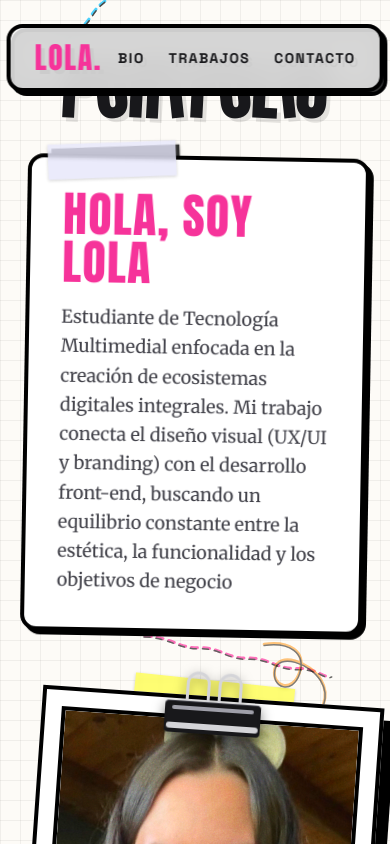
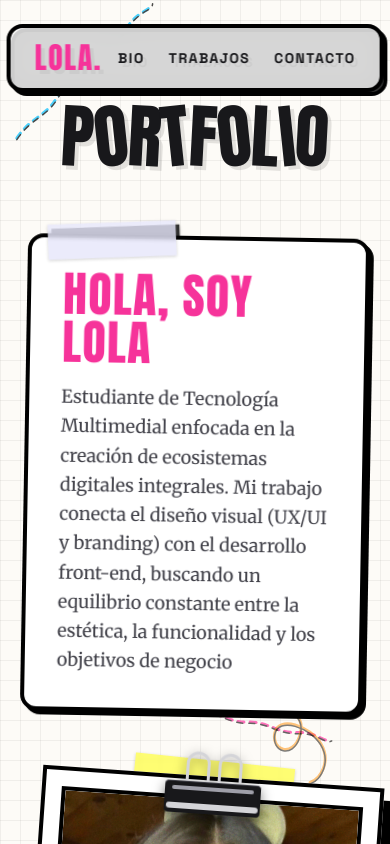
Before and after one commit to lolitaamazza/portfolio-lolamazza, a React (Vite) app: page / in a window 390 px wide. Shown: the top 844 px of the page. Built offline with nearby package versions, Linux system fonts and the light colour scheme.

Commit message:
responsive

```diff
--- a/src/App.tsx
+++ b/src/App.tsx
@@ -70,7 +70,7 @@ export default function App() {
       </nav>
 
       {/* Hero Section */}
-       <section className="pt-48 pb-40 md:py-32 px-6 max-w-7xl mx-auto relative overflow-hidden">
+      <section className="pt-64 pb-48 md:pt-48 md:pb-32 px-6 max-w-7xl mx-auto relative overflow-hidden mb-32 md:mb-0">
 
         <div className="w-full relative h-full flex flex-col justify-center mt-8 md:mt-0">
 
@@ -94,7 +94,7 @@ export default function App() {
             transition={{ repeat: Infinity, duration: 5, ease: "easeInOut" }}
             className="absolute bottom-10 right-5 md:bottom-1/4 md:right-20 circular-sticker w-36 h-36 p-4 bg-pink-500 text-white font-handwriting font-bold text-2xl z-20 flex items-center justify-center"
           >
-            <div className="transform rotate-12 text-center">100%<br/>Creativa</div>
+            <div className="transform rotate-12 text-center">100%<br />Creativa</div>
           </motion.div>
 
 
@@ -144,7 +144,7 @@ export default function App() {
                 initial={{ opacity: 0 }}
                 animate={{ opacity: 1 }}
                 transition={{ delay: 1 }}
-              className="sticker bg-white p-8 max-w-xl rotate-1"
+                className="sticker bg-white p-8 max-w-xl rotate-1 mt-16 md:mt-0"
               >
                 <div className="washi-tape washi-lavender w-32 -top-4 left-4 -rotate-3"></div>
                 <h2 className="font-display text-5xl text-pink-500 mb-4 uppercase tracking-wide">Hola, soy Lola</h2>
@@ -449,7 +449,7 @@ export default function App() {
             viewport={{ once: true }}
             className="text-6xl md:text-8xl font-display uppercase tracking-wider mb-8 leading-none"
           >
-            ¡Hagamos <br/><span className="highlighter-neon">Ruido!</span>
+            ¡Hagamos <br /><span className="highlighter-neon">Ruido!</span>
           </motion.h2>
 
           <p className="text-4xl font-handwriting font-bold text-zinc-700 mb-12">
@@ -478,7 +478,7 @@ export default function App() {
               className="sticker flex items-center justify-center gap-3 bg-pink-500 text-white px-8 py-4 font-display text-2xl uppercase tracking-wider transition-all duration-300 hover:scale-105 hover:bg-black hover:text-white"
             >
               <svg className="w-8 h-8" viewBox="0 0 24 24" fill="currentColor" xmlns="http://www.w3.org/2000/svg">
-                <path d="M22 7h-7v2h7V7zM11.4 10.33c0-1.4-.94-2.26-2.56-2.26H0v10h4.2c1.85 0 3.18-.88 3.18-2.5 0-1.1-.7-1.87-1.74-2.16 1.14-.3 1.76-1.12 1.76-2.08zM2.8 10.04h1.3c.57 0 .98.32.98.83 0 .52-.4.83-.98.83H2.8v-1.66zm1.55 5.86H2.8v-1.85h1.55c.67 0 1.13.37 1.13.93 0 .57-.46.92-1.13.92zM15.87 9.3c-3.93 0-6.6 2.7-6.6 6.58 0 3.84 2.52 6.44 6.65 6.44 2.97 0 5.26-1.24 6.03-4.1h-2.97c-.35 1.03-1.49 1.64-2.97 1.64-1.64 0-3.17-1.08-3.37-2.97h9.35c.05-.2.05-.57.05-.78v-.52c-.15-2.86-2.52-5.3-6.14-5.3zm-3.07 4.5c.26-1.53 1.59-2.55 3.07-2.55 1.49 0 2.82 1.02 3.07 2.55h-6.14z"/>
+                <path d="M22 7h-7v2h7V7zM11.4 10.33c0-1.4-.94-2.26-2.56-2.26H0v10h4.2c1.85 0 3.18-.88 3.18-2.5 0-1.1-.7-1.87-1.74-2.16 1.14-.3 1.76-1.12 1.76-2.08zM2.8 10.04h1.3c.57 0 .98.32.98.83 0 .52-.4.83-.98.83H2.8v-1.66zm1.55 5.86H2.8v-1.85h1.55c.67 0 1.13.37 1.13.93 0 .57-.46.92-1.13.92zM15.87 9.3c-3.93 0-6.6 2.7-6.6 6.58 0 3.84 2.52 6.44 6.65 6.44 2.97 0 5.26-1.24 6.03-4.1h-2.97c-.35 1.03-1.49 1.64-2.97 1.64-1.64 0-3.17-1.08-3.37-2.97h9.35c.05-.2.05-.57.05-.78v-.52c-.15-2.86-2.52-5.3-6.14-5.3zm-3.07 4.5c.26-1.53 1.59-2.55 3.07-2.55 1.49 0 2.82 1.02 3.07 2.55h-6.14z" />
               </svg> Behance
             </a>
           </div>
```
Lines whose indentation alone changed are shown as unchanged.
